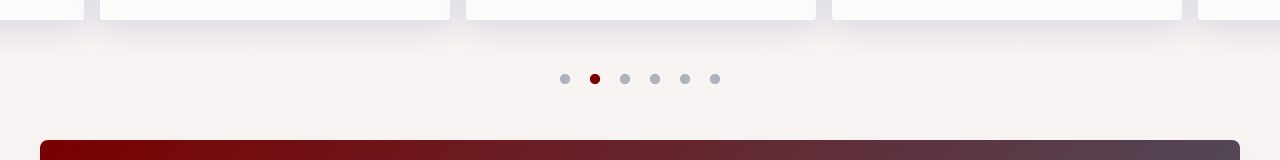
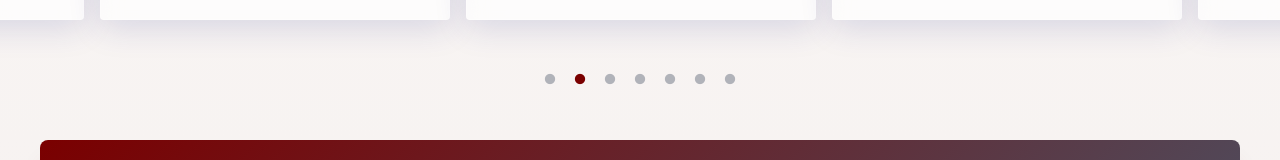
Before and after one commit to mstfa13/Younes, a React (Vite) app: page / in a window 1280 px wide. Shown: the part 9504-9664 px from the top of the page. Built offline with nearby package versions, Linux system fonts and the light colour scheme.

Commit message:
Add Raneem Khaled to testimonials

```diff
--- a/src/components/Testimonials.jsx
+++ b/src/components/Testimonials.jsx
@@ -54,6 +54,14 @@ const Testimonials = () => {
       program: "TechBytes Graduate",
       avatar: "/images/testimonials/abdullah-khaled.jpg",
       linkedin: "https://www.linkedin.com/in/abdullah-khaled-3b3372321/"
+    },
+    {
+      quote: "The program gave me a clear roadmap for my career in tech. Ahmed's guidance and the structured curriculum helped me build the confidence and skills I needed to succeed in my role.",
+      name: "Raneem Khaled",
+      role: "Project Manager",
+      program: "TechBytes Graduate",
+      avatar: "/images/testimonials/raneem.jpg",
+      linkedin: "https://www.linkedin.com/in/raneem-khaled-402449240/"
     }
   ];
 
```
